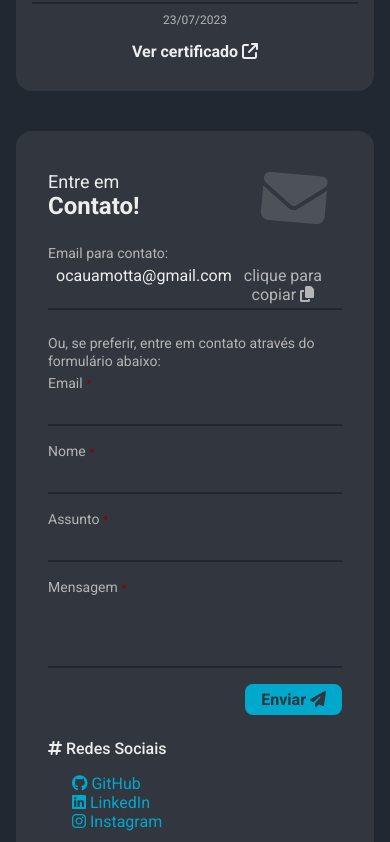
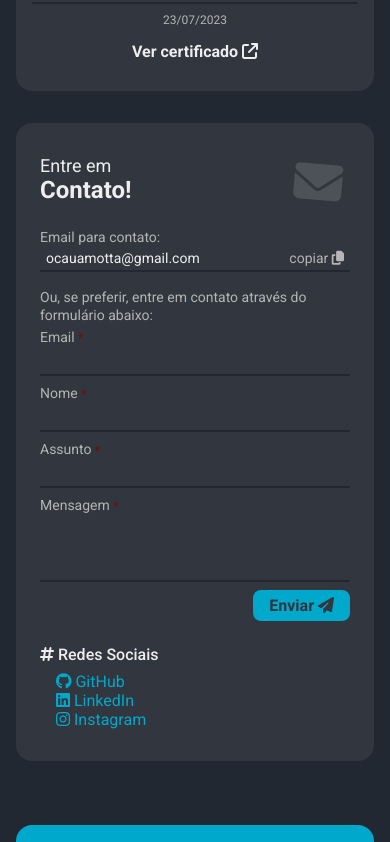
Before and after one commit to CauaMotta/portfolio, a React (Vite) app: page / in a window 390 px wide. Shown: the part 8163-9005 px from the top of the page. Built offline with nearby package versions, Linux system fonts and the light colour scheme.

Commit message:
Feat: Contact component is now responsive

```diff
--- a/package.json
+++ b/package.json
@@ -1,7 +1,7 @@
 {
   "name": "my-portfolio",
   "private": true,
-  "version": "0.4.2",
+  "version": "0.4.5",
   "type": "module",
   "scripts": {
     "dev": "vite",
--- a/src/components/Contact/index.tsx
+++ b/src/components/Contact/index.tsx
@@ -3,6 +3,8 @@ import emailjs from '@emailjs/browser'
 import { useFormik } from 'formik'
 import * as Yup from 'yup'
 import { PulseLoader } from 'react-spinners'
+
+import { mobileBreakpoint } from '../../utils'
 
 import Modal from '../Modal'
 
@@ -81,6 +83,11 @@ const Contact = () => {
     }
   })
 
+  const copyMessage = () => {
+    if (mobileBreakpoint) return 'copiar'
+    return 'clique para copiar'
+  }
+
   const isError = (fieldName: string) => {
     const isTouched = fieldName in form.touched
     const isInvalid = fieldName in form.errors
@@ -99,7 +106,7 @@ const Contact = () => {
         <button className="emailBtn" onClick={copyToClipboard}>
           ocauamotta@gmail.com{' '}
           <span>
-            {copy ? 'copiado!' : 'clique para copiar'}{' '}
+            {copy ? 'copiado!' : copyMessage()}{' '}
             <i className="fa-solid fa-copy"></i>
           </span>
         </button>
--- a/src/components/Contact/styles.ts
+++ b/src/components/Contact/styles.ts
@@ -1,4 +1,5 @@
 import styled from 'styled-components'
+import variables from '../../styles/variables'
 
 export const Container = styled.section`
   margin-top: 40px;
@@ -134,4 +135,42 @@ export const Container = styled.section`
     opacity: 0.15;
     transform: rotate(5deg);
   }
+
+  @media (max-width: ${variables.breakpoints.mobile}) {
+    margin-top: 32px;
+    padding: 32px 24px;
+
+    .emailBtn {
+      font-size: 14px;
+
+      padding-inline: 6px;
+      margin-bottom: 16px;
+    }
+
+    .inputGroup {
+      margin-bottom: 8px;
+
+      label {
+        margin: 0;
+      }
+
+      input {
+        padding: 4px 6px;
+      }
+    }
+
+    .socialMedia {
+      ul {
+        margin-top: 8px;
+        margin-left: 16px;
+      }
+    }
+
+    .sectionIcon {
+      font-size: 48px;
+
+      top: 32px;
+      right: 32px;
+    }
+  }
 `
--- a/src/components/Header/index.tsx
+++ b/src/components/Header/index.tsx
@@ -1,19 +1,14 @@
 import { useEffect, useState } from 'react'
 
-import { scrollToSection } from '../../utils'
+import { scrollToSection, mobileBreakpoint } from '../../utils'
 
 import { Container } from './styles'
-import variables from '../../styles/variables'
 
 const sections = ['about', 'projects', 'certificates', 'contact']
 
 const Header = () => {
   const [activeSection, setActiveSection] = useState('about')
   const [menuOpen, setMenuOpen] = useState(false)
-
-  const mobileBreakpoint =
-    window.innerWidth <=
-    parseInt(variables.breakpoints.mobile.replace('px', ''))
 
   useEffect(() => {
     const handleScroll = () => {
@@ -44,7 +39,7 @@ const Header = () => {
       mainContent?.addEventListener('scroll', handleScroll)
       return () => mainContent?.removeEventListener('scroll', handleScroll)
     }
-  }, [mobileBreakpoint])
+  }, [])
 
   const translateSection = () => {
     if (activeSection === 'about') return 'Início'
--- a/src/utils/index.ts
+++ b/src/utils/index.ts
@@ -1,6 +1,11 @@
+import variables from '../styles/variables'
+
 export const scrollToSection = (sectionId: string) => {
   const element = document.getElementById(sectionId)
   if (element) {
     element.scrollIntoView({ behavior: 'smooth' })
   }
 }
+
+export const mobileBreakpoint =
+  window.innerWidth <= parseInt(variables.breakpoints.mobile.replace('px', ''))
```
